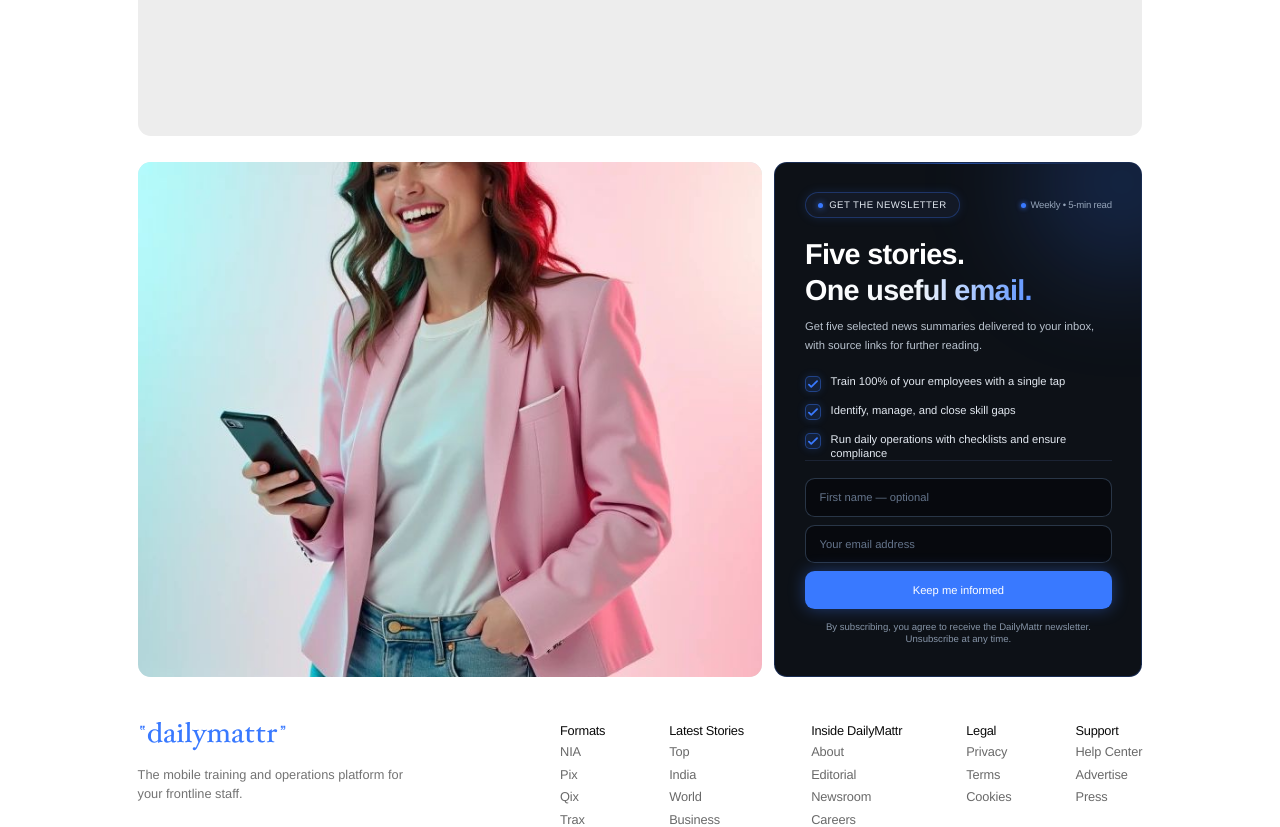
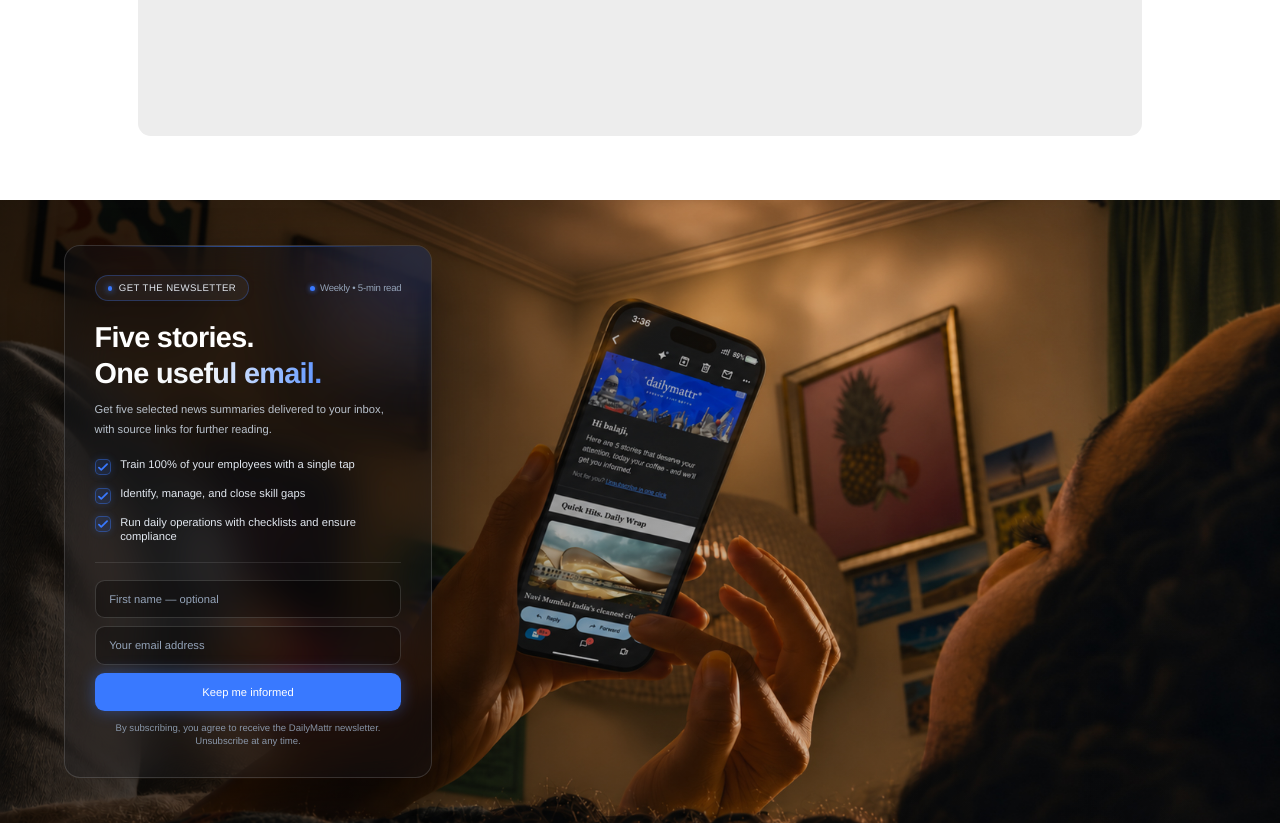
Before and after one commit to DridhaTeamHQ/dailymattr-official, a Next.js app in the folder dailymattr/: page / in a window 1280 px wide. Shown: the part 9960-10787 px from the top of the page. Built offline with nearby package versions, Linux system fonts and the light colour scheme; no server answers.

Commit message:
Show the newsletter card as glass over a full-width banner photo
Co-Authored-By: Claude Opus 5.5 <noreply@anthropic.com>

```diff
--- a/dailymattr/components/newsletter/index.tsx
+++ b/dailymattr/components/newsletter/index.tsx
@@ -1,10 +1,8 @@
 import Image from "next/image"
 
-import { cn } from "@/lib/utils"
-import { PANEL_WIDTH } from "@/components/shared/layout"
 import { FadeIn } from "@/components/shared/fade-in"
 import checkIcon from "@/public/home/check.svg"
-import womanPhoto from "@/public/home/newsletter-woman.png"
+import bannerPhoto from "@/public/home/newsletter-banner.jpeg"
 
 // Copy from the Figma frame (8585:10373).
 const points = [
@@ -14,40 +12,36 @@ const points = [
 ]
 
 const fieldClass =
-  "h-12 w-full rounded-[0.75rem] border border-[rgba(51,65,85,0.8)] bg-[#07090e] px-[1.0625rem] text-sm text-white placeholder:text-[#64748b] focus-visible:border-[#3979ff] focus-visible:outline-none"
+  "h-12 w-full rounded-[0.75rem] border border-white/15 bg-black/30 px-[1.0625rem] text-sm text-white placeholder:text-[#94a3b8] focus-visible:border-[#3979ff] focus-visible:outline-none"
 
 /**
- * Figma 8585:10373: photo panel with the "One chai." headline, beside a 460px dark
- * newsletter card. Gap 16, both radius 16; stacked on narrow screens.
+ * Full-bleed banner photo (person reading the app on their phone) filling the screen, with the
+ * newsletter card floating over it as frosted glass. The card sits on the left so the phone in
+ * the middle of the photo stays clear; on narrow screens it is centred over the photo.
  */
 export function NewsletterSection() {
   return (
-    <section className="w-full px-4 py-8">
-      <div className={cn(PANEL_WIDTH, "flex flex-col gap-4 lg:flex-row")}>
-        {/* Image-only panel: the photo covers the whole box. Any headline is part of the
-            artwork supplied from the backend, so there is no text overlay here. The focus point
-            (88% down) keeps the same crop as Figma: the phone and blazer, not the face. */}
-        <FadeIn className="relative aspect-[1032/634] min-w-0 flex-1 overflow-hidden rounded-[1rem] bg-[#d9e9ea] lg:aspect-auto">
-          <Image
-            src={womanPhoto}
-            alt="A person in a pink blazer reading on their phone"
-            fill
-            sizes="(min-width: 1024px) 60vw, 100vw"
-            className="object-cover object-[50%_88%]"
-          />
-        </FadeIn>
+    <section className="relative my-14 flex w-full items-center overflow-hidden bg-[#0d1117] px-4 py-10 sm:my-20 sm:py-14">
+      <Image
+        src={bannerPhoto}
+        alt="A person lying back reading the dailymattr app on their phone"
+        fill
+        sizes="100vw"
+        className="object-cover object-[30%_50%]"
+      />
+      {/* Darken the left edge so the glass card reads clearly over the photo */}
+      <div className="pointer-events-none absolute inset-0 bg-linear-to-r from-black/60 via-black/25 to-transparent" />
 
-        <FadeIn
-          delay={0.1}
-          className="relative flex w-full shrink-0 flex-col overflow-hidden rounded-[1rem] border border-[rgba(57,121,255,0.25)] bg-[#0d1117] p-6 sm:p-[2.3125rem] lg:w-[28.75rem]"
-        >
+      {/* Wider than PANEL_WIDTH so the card sits nearer the left edge of the photo */}
+      <div className="relative mx-auto flex w-full justify-center lg:w-[90vw] lg:justify-start">
+        <FadeIn className="relative flex w-full max-w-[28.75rem] flex-col overflow-hidden rounded-[1.25rem] border border-white/15 bg-[rgba(13,17,23,0.45)] p-6 shadow-[0_1.5rem_4rem_rgba(0,0,0,0.45)] backdrop-blur-xl backdrop-saturate-150 sm:p-[2.3125rem]">
           {/* Top-corner glow and the hairline across the top edge */}
           <div className="pointer-events-none absolute -top-24 -right-24 size-60 rounded-full bg-[rgba(57,121,255,0.2)] blur-[4rem]" />
           <div className="pointer-events-none absolute inset-x-12 top-0 h-px bg-linear-to-r from-[rgba(57,121,255,0)] via-[rgba(57,121,255,0.6)] to-[rgba(57,121,255,0)]" />
 
           <div className="relative flex flex-col gap-[1.4375rem]">
             <div className="flex items-center justify-between gap-3">
-              <span className="flex items-center gap-2 rounded-full border border-[rgba(57,121,255,0.3)] bg-[#131926] px-[0.9375rem] py-[0.4375rem] drop-shadow-[0_0_0.375rem_rgba(57,121,255,0.15)]">
+              <span className="flex items-center gap-2 rounded-full border border-[rgba(57,121,255,0.3)] bg-white/5 px-[0.9375rem] py-[0.4375rem] drop-shadow-[0_0_0.375rem_rgba(57,121,255,0.15)]">
                 <span className="size-1.5 rounded-full bg-[#3979ff] shadow-[0_0_0.5rem_#3979ff]" />
                 <span className="text-xs leading-4 font-medium tracking-[0.0344rem] text-[#e2e8f0] uppercase">
                   Get the newsletter
@@ -87,7 +81,7 @@ export function NewsletterSection() {
 
           <form
             action="/newsletter"
-            className="relative mt-[1.4375rem] flex flex-col gap-2.5 border-t border-[rgba(30,41,59,0.8)] pt-[1.3125rem] lg:mt-auto"
+            className="relative mt-[1.4375rem] flex flex-col gap-2.5 border-t border-white/10 pt-[1.3125rem]"
           >
             <input name="firstName" autoComplete="given-name" placeholder="First name — optional" aria-label="First name (optional)" className={fieldClass} />
             <input name="email" type="email" required autoComplete="email" placeholder="Your email address" aria-label="Email address" className={fieldClass} />
```
Also changed, not shown: dailymattr/public/home/newsletter-banner.jpeg (added).
